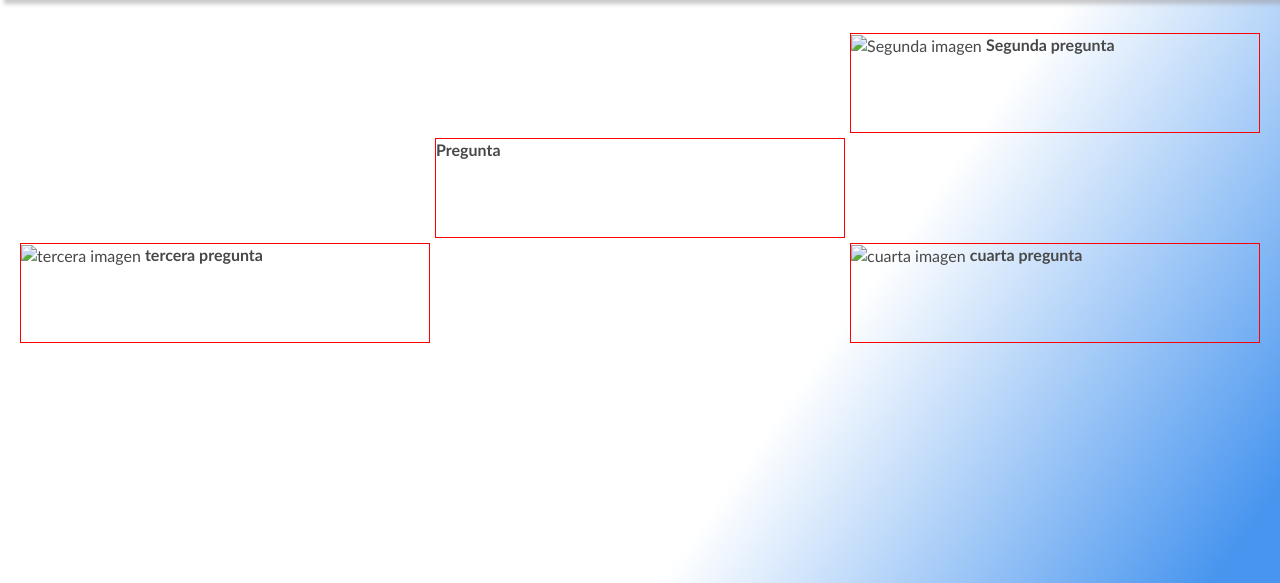
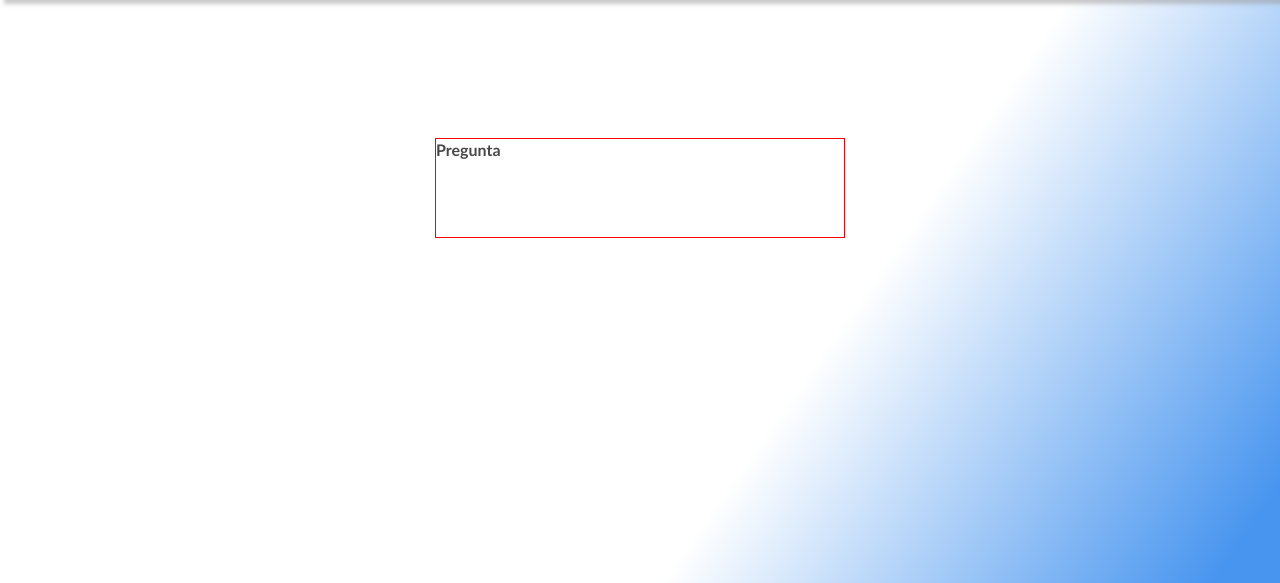
Before and after one commit to david7ello/Refconap, a PHP site: page /respuestasEjercicio2.php in a window 1280 px wide. Shown: the part 51-634 px from the top of the page. Run offline with PHP 8.4, Linux system fonts and the light colour scheme; the visitor is signed in with stand-in values (Sample User, id 1); some libraries are stand-ins or nearby versions.

Commit message:
02_Mapa_Mental

```diff
--- a/respuestasEjercicio2.php
+++ b/respuestasEjercicio2.php
@@ -23,42 +23,26 @@ $nombre = $_SESSION['nombre'];
         <div class="concepto"><label>Pregunta</label></div>
 
         <?php
+            $i=0;
             foreach($_POST as $respuesta){
-                $datos = exploted("?", respuesta);
-                if ($key==0){
+                $datos = explode("?", $respuesta);
+                if ($i==0){
                     echo '<div class="primerImagen">';
-                }elseif ($key==1) {
+                }elseif ($i==1) {
                     echo '<div class="segundaImagen">';
-                }elseif ($key==2) {
+                }elseif ($i==2) {
                     echo '<div class="terceraImagen">';
-                }elseif ($key==3) {
+                }elseif ($i==3) {
                     echo '<div class="cuartaImagen">';
                 }
-                echo '<img src="'.$datos[1].'" alt="Primer imagen" style="width:150px"/>';
-                echo '<label>Primer pregunta</label>';
+                if ($i<=3){
+                    echo '<img src="'.$datos[1].'" alt="Primer imagen" style="width: 150px;"/>';
+                    echo '<label>Primer pregunta</label>';
+                    echo '</div>';
+                }
+                $i++;
             }
-
         ?>
-
-        <div class="segundaImagen"> <!--Tercera Columna-->
-            <img src="" alt="Segunda imagen"/>
-            <label>Segunda pregunta</label>
-        </div>
-
-        <div class="terceraImagen"> <!--Primera columna fila 2-->
-            <img src="" alt="tercera imagen"/>
-            <label>tercera pregunta</label>
-        </div>
-
-        <div class="cuartaImagen"> <!--Segunda columna fila 2-->
-            <img src="" alt="cuarta imagen"/>
-            <label>cuarta pregunta</label>
-        </div>
     </div>
-
-
-
-
-
     </body>
 </html>
```
Also changed, not shown: uploads/344283-05 bobba fett deluxe.jpg (added), uploads/354328-04 jet trooper mms561.jpg (added), uploads/490403-03 bobba fett deluxe.jpg (added), uploads/571914-01 mark 43.jpg (added).
